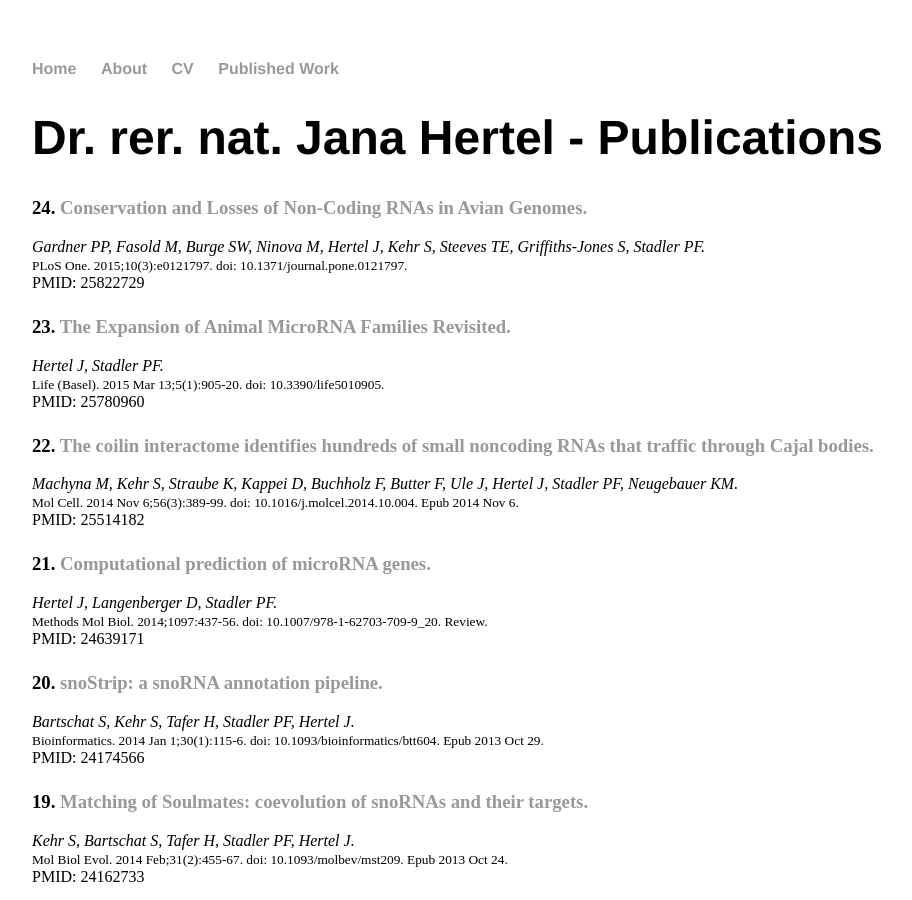
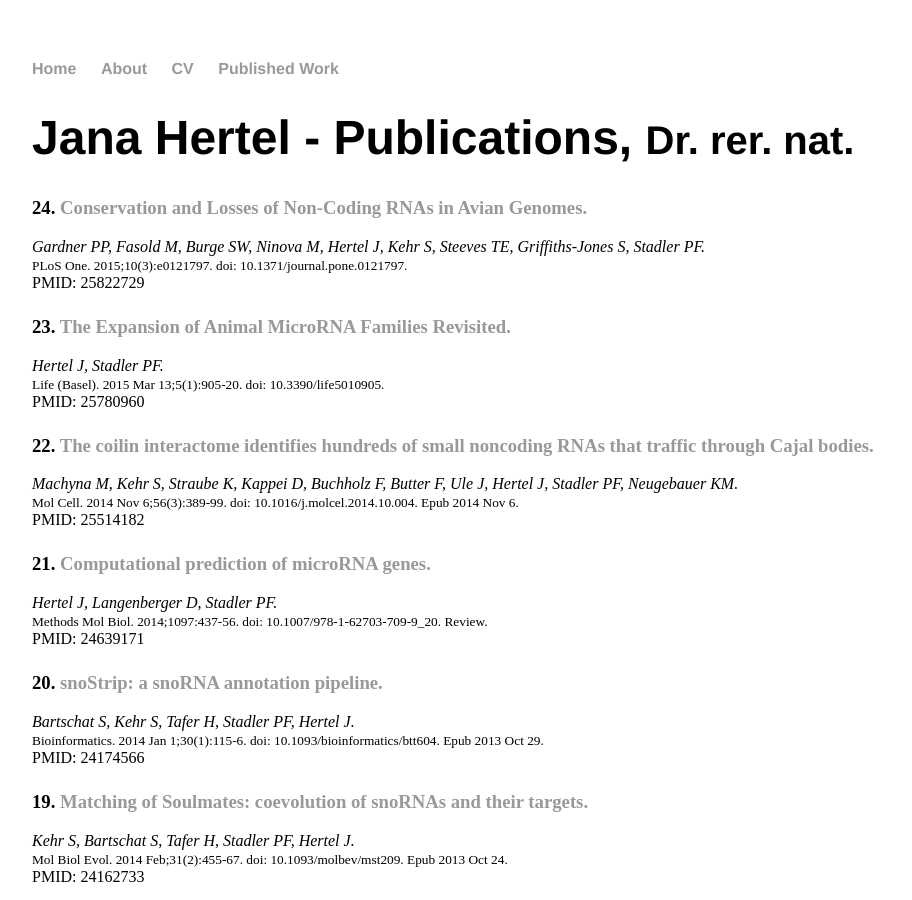
Before and after one commit to mai00fti/mai00fti.github.io, a Jekyll site: the page built from publications/index.html, in a window 1280 px wide and 900 px high. Shown: the whole window, without its empty margins (160-1072 px from the left). Built offline with Jekyll 4.4.1, drawn with Linux system fonts in a browser that asks for light colours.

Commit message:
Update index.html

```diff
--- a/publications/index.html
+++ b/publications/index.html
@@ -1,8 +1,8 @@
 ---
 layout: default
-title: Dr. rer. nat. Jana Hertel - Publications
+title: Jana Hertel - Publications
 ---
-<h1>{{ page.title }}</h1>
+<h1>{{ page.title }}, <small>Dr. rer. nat.</small></h1>
 
 <p id="24">
 <h3>24. <a href="http://www.ncbi.nlm.nih.gov//pubmed/25822729" target="_blank">Conservation and Losses of Non-Coding RNAs in Avian Genomes.</a></h3>
```
